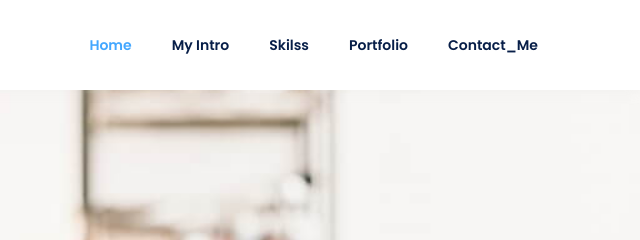
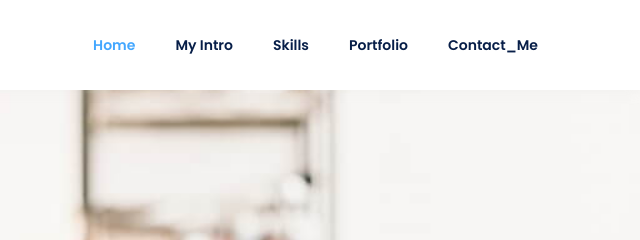
Before and after one commit to Omprakashpanchal12/portfoilio, a plain HTML site: page index.html in a window 1280 px wide. Shown: the top 240 px of the page, 640-1280 px from the left. Drawn offline with Linux system fonts and the light colour scheme.

Commit message:
Update index.html

```diff
--- a/index.html
+++ b/index.html
@@ -72,7 +72,7 @@
                         <li class="nav-item">
                             <a href="#serv" data-value="serv">
                             <i class="manisa-layers" hidden></i>
-                                <span class="name-menu">Skilss</span>
+                                <span class="name-menu">Skills</span>
                             </a>
                         </li>
                         <li class="nav-item">
```
